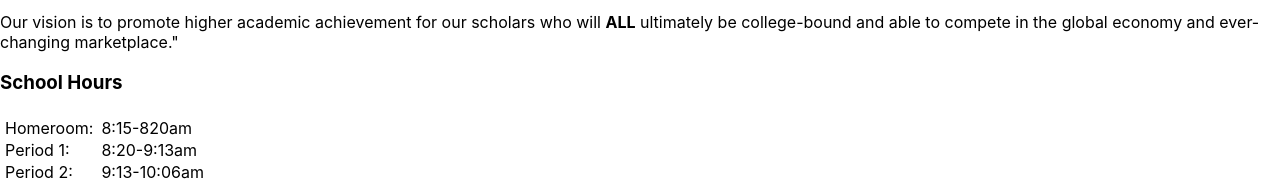
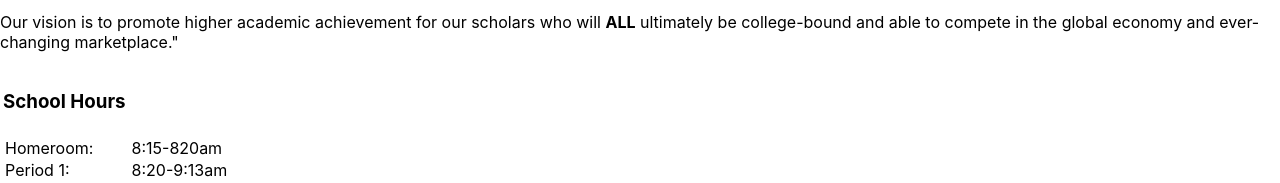
Before and after one commit to yomi413/new_uim_project, a React (Create React App) app: page / in a window 1280 px wide. Shown: the part 499-682 px from the top of the page. Built offline with nearby package versions, Linux system fonts and the light colour scheme.

Commit message:
Fixed some table formatting

```diff
--- a/src/components/SchoolHours.js
+++ b/src/components/SchoolHours.js
@@ -4,8 +4,12 @@ class SchoolHours extends Component {
   render() {
     return (
       <div>
-        <h3>School Hours</h3>
         <table>
+          <tr>
+            <td>
+              <h3>School Hours</h3>
+            </td>
+          </tr>
           <td>
             <tr>Homeroom: </tr>
             <tr>Period 1: </tr>
```
